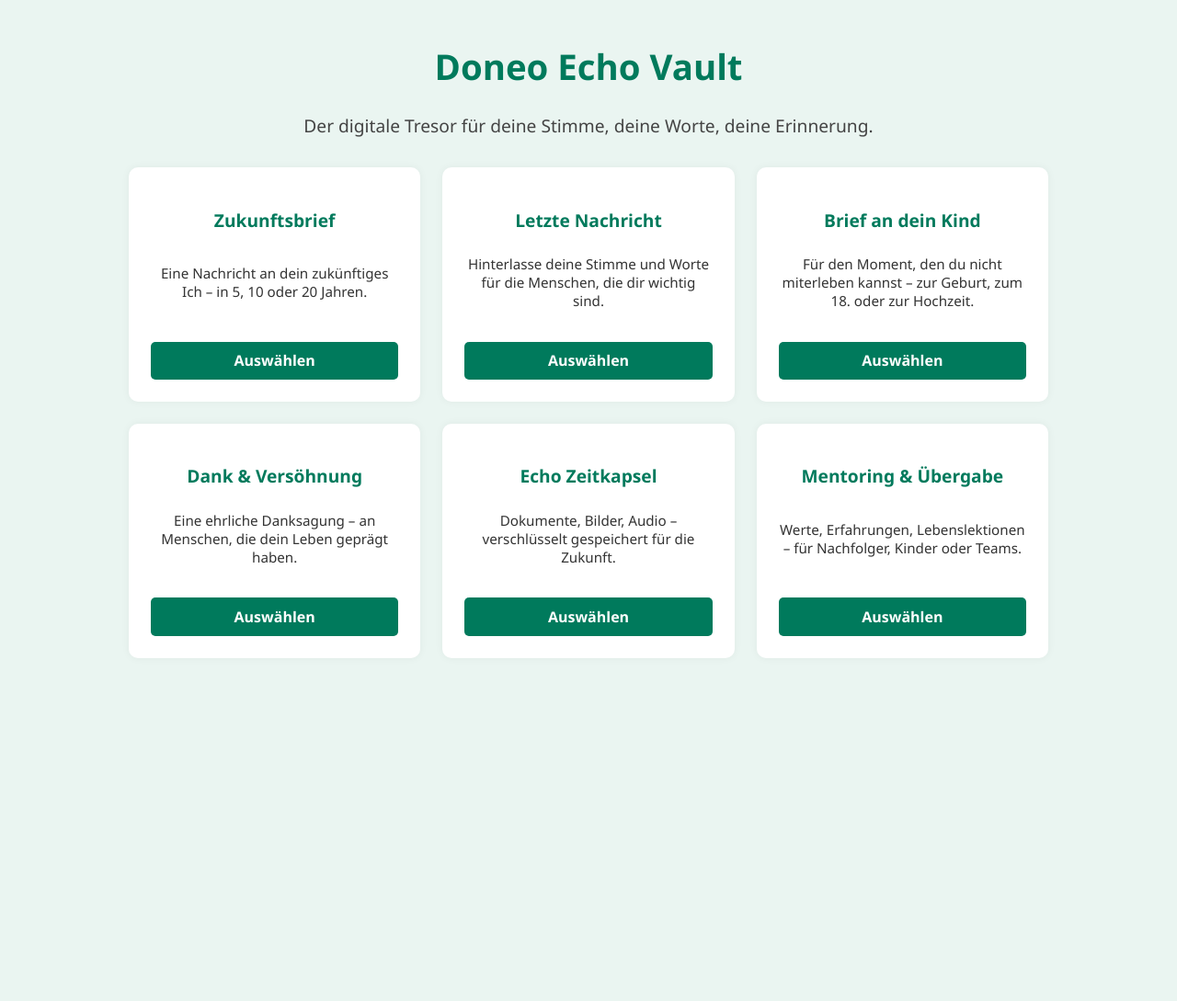
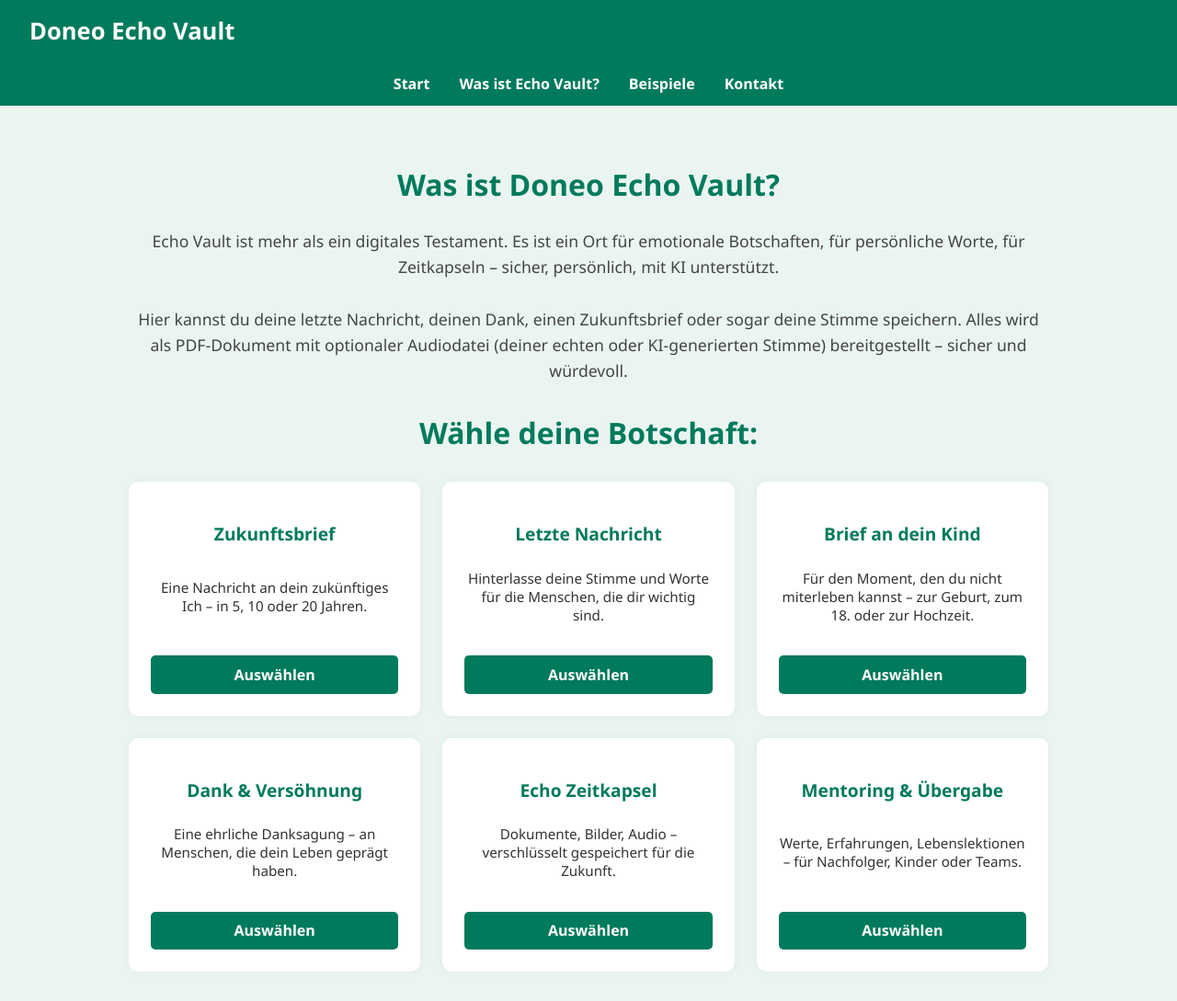
Before and after one commit to doneo24/echo_vault, a Flask app: page / in a window 1280 px wide. Shown: the whole page at 92% size. Before the commit the page ends 716 px from the top, so only its background shows below. Run offline with Flask 3, Linux system fonts and the light colour scheme.

Commit message:
Update index.html

```diff
--- a/templates/index.html
+++ b/templates/index.html
@@ -10,22 +10,65 @@
       font-family: 'Segoe UI', Tahoma, Geneva, Verdana, sans-serif;
       background-color: #eaf5f1;
       margin: 0;
-      padding: 20px;
+      padding: 0;
       color: #222;
+    }
+    header {
+      background-color: #007a5c;
+      color: white;
+      padding: 1rem 2rem;
+      display: flex;
+      justify-content: space-between;
+      align-items: center;
+    }
+    header h1 {
+      font-size: 1.6rem;
+      margin: 0;
+    }
+    .burger {
+      font-size: 1.6rem;
+      cursor: pointer;
+      display: none;
+    }
+    .menu {
+      display: flex;
+      justify-content: center;
+      background: #007a5c;
+      gap: 2rem;
+      padding: 0.8rem 0;
+    }
+    .menu a {
+      color: white;
+      text-decoration: none;
+      font-weight: bold;
+    }
+    @media (max-width: 768px) {
+      .burger { display: block; }
+      .menu {
+        display: none;
+        flex-direction: column;
+        text-align: center;
+      }
+      .menu.open {
+        display: flex;
+      }
     }
     .container {
       max-width: 1000px;
       margin: auto;
+      padding: 2rem;
       text-align: center;
     }
-    h1 {
+    h2 {
       color: #007a5c;
-      font-size: 2.4rem;
+      font-size: 2rem;
+      margin-top: 2rem;
     }
-    .subtitle {
-      font-size: 1.2rem;
+    .intro {
+      font-size: 1.1rem;
       color: #444;
-      margin-bottom: 2rem;
+      margin: 1rem 0 2rem;
+      line-height: 1.6;
     }
     .grid {
       display: grid;
@@ -66,10 +109,28 @@
   </style>
 </head>
 <body>
+
+<header>
+  <h1>Doneo Echo Vault</h1>
+  <div class="burger" onclick="document.getElementById('nav').classList.toggle('open')">&#9776;</div>
+</header>
+<nav id="nav" class="menu">
+  <a href="#">Start</a>
+  <a href="#was-ist">Was ist Echo Vault?</a>
+  <a href="#optionen">Beispiele</a>
+  <a href="#kontakt">Kontakt</a>
+</nav>
+
 <div class="container">
-    <h1>Doneo Echo Vault</h1>
-    <p class="subtitle">Der digitale Tresor für deine Stimme, deine Worte, deine Erinnerung.</p>
+  <h2 id="was-ist">Was ist Doneo Echo Vault?</h2>
+  <p class="intro">
+    Echo Vault ist mehr als ein digitales Testament. Es ist ein Ort für emotionale Botschaften, für persönliche Worte,
+    für Zeitkapseln – sicher, persönlich, mit KI unterstützt.<br><br>
+    Hier kannst du deine letzte Nachricht, deinen Dank, einen Zukunftsbrief oder sogar deine Stimme speichern.
+    Alles wird als PDF-Dokument mit optionaler Audiodatei (deiner echten oder KI-generierten Stimme) bereitgestellt – sicher und würdevoll.
+  </p>
 
+  <h2 id="optionen">Wähle deine Botschaft:</h2>
   <div class="grid">
     <div class="card">
       <h3>Zukunftsbrief</h3>
@@ -103,5 +164,13 @@
     </div>
   </div>
 </div>
+
+<script>
+  // Burger-Toggle für mobile Navigation
+  document.querySelector(".burger").addEventListener("click", function() {
+    document.getElementById("nav").classList.toggle("open");
+  });
+</script>
+
 </body>
 </html>
```
Lines whose indentation alone changed are shown as unchanged.
